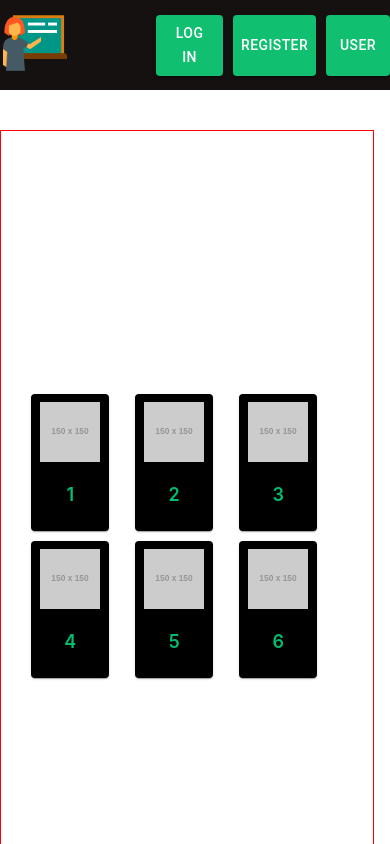
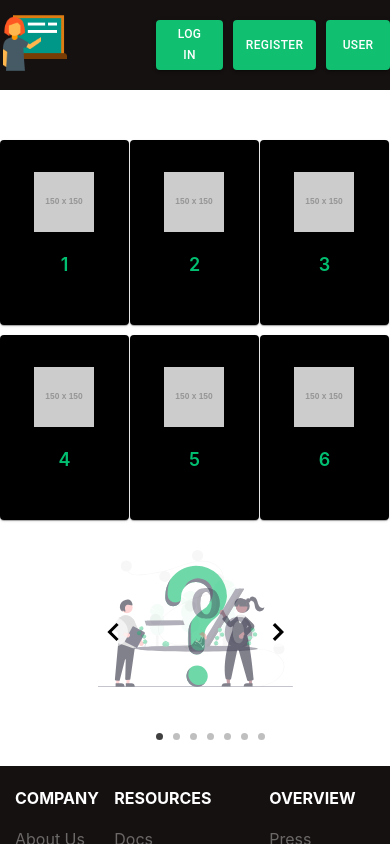
Before and after one commit to Bhargavi952/Quizzy_App, a React (Create React App) app in the folder Front-end/: page / in a window 390 px wide. Shown: the top 844 px of the page. Built offline with nearby package versions, Linux system fonts and the light colour scheme.

Commit message:
home section responsive

```diff
--- a/Front-end/src/Components/HomePage/Category.module.css
+++ b/Front-end/src/Components/HomePage/Category.module.css
@@ -1,27 +1,36 @@
 .categorycard_cont{
     display: flex;
-    justify-content: center;
-    width:80%;
+    justify-content: space-evenly;
     margin-top: 130px;
-    /* margin-left: 300px; */
     align-items: center;
-    padding: 0 30px;
-    height: 650px;
+    /* padding: 0 30px; */
+    height: 750px;
     position: relative;
     z-index: 1;
-    border: 1px solid red;
+    /* border: 1px solid red; */
 
+}
+.categorycard_sub_cont{
+    width: 100%;
+    height: 100%;
 }
 .img{
     width: 100px;
     height: 100px;
 }
+.Grid{
+    justify-content: center;
+    margin-left: 70px;
+}
 @media screen and (max-width: 480px) {
     .categorycard_cont{
-        height: 800px;
+        height: 420px;
     }
     .img{
         width: 60px;
         height: 60px;
     }
+    .Grid{
+        margin-left: 0px;
+    }
   }
--- a/Front-end/src/Components/HomePage/CategoryCard.jsx
+++ b/Front-end/src/Components/HomePage/CategoryCard.jsx
@@ -10,14 +10,17 @@ const useStyles = makeStyles((theme) => ({
     flexGrow: 1,
   },
   paper: {
-    padding: theme.spacing(1),
+    padding: theme.spacing(4),
     textAlign: "center",
     backgroundColor: "black",
-    width: "60%",
+    width: "70%",
     border: "none",
     marginTop: "10px",
+    [theme.breakpoints.down('sm')]: {
+        width: "50%"
+      },
     "&:hover": {
-      transform: "scale(0.5)",
+      transform: "scale(0.9)",
       transition: " 0.3s ease-in-out",
       cursor: "pointer",
     },
@@ -35,12 +38,9 @@ const CategoryCard = () => {
 
   return (
     <div className={styles.categorycard_cont}>
-      <Grid
-        style={{
-            display:"inline-flex",
-            alignItems:"center",
-          justifyContent: "center",
-        }}
+     <div className={styles.categorycard_sub_cont}>
+     <Grid
+     className={styles.Grid}
         container
         spacing={2.5}
       >
@@ -60,6 +60,7 @@ const CategoryCard = () => {
           );
         })}
       </Grid>
+     </div>
     </div>
   );
 };
--- a/Front-end/src/Components/HomePage/Home.jsx
+++ b/Front-end/src/Components/HomePage/Home.jsx
@@ -26,11 +26,11 @@ const Home = () => {
     <div>
     <CategoryCard />
     </div>
-      <div style={{ width: "50%", margin: "auto" ,zIndex:"-1"}}>
+      <div style={{ width: "50%", margin: "auto" }}>
         <Zoom {...zoomOutProperties}>
           {images.map((each, index) => (
-            <div key={index} style={{ width: "100%",zIndex:"-1" }}>
-              <img style={{ objectFit: "cover", width: "100%",zIndex:"-1" }} src={each} />
+            <div key={index} style={{ width: "100%" }}>
+              <img style={{ objectFit: "cover", width: "100%" }} src={each} />
             </div>
           ))}
         </Zoom>
--- a/Front-end/src/Components/LoginPage/Login.jsx
+++ b/Front-end/src/Components/LoginPage/Login.jsx
@@ -68,6 +68,10 @@ export default function Login() {
     <>
      <div className={styles.nav_profile_cont}>
         <img className={styles.img} width="70px" src={logo} alt="Logo" />
+        <button className={styles.btn}>
+          <Link className={styles.link} to='/login'>Register
+          </Link>
+        </button>
       </div>
     <Container className={classes.root} component="main" maxWidth="xs">
       <CssBaseline />
--- a/Front-end/src/Components/LoginPage/Login.module.css
+++ b/Front-end/src/Components/LoginPage/Login.module.css
@@ -5,9 +5,23 @@
     position: fixed;
     top: 0;
     display: flex;
-    justify-content: flex-start;
+    justify-content: space-between;
     align-items: center;
 }
 .img{
     margin-left: 60px;
 }
+.btn{
+    background-color: #11bf71;
+    margin-right: 40px;
+    border: none;
+    outline: none;
+    color: white;
+    height: 30px;
+    width: 100px;
+    border-radius: 10px;
+}
+.link{
+    text-decoration: none;
+    color: white;
+}
--- a/Front-end/src/Components/Navbar/Navbar.jsx
+++ b/Front-end/src/Components/Navbar/Navbar.jsx
@@ -11,6 +11,10 @@ import { makeStyles } from '@material-ui/core/styles';
 const useStyles = makeStyles((theme) => ({
   root: {
     backgroundColor:"#11bf71",
+    [theme.breakpoints.down('sm')]: {
+      height:"50px",
+      fontSize:"12px"
+    },
   },
 }));
 const Navbar = () => {
--- a/Front-end/src/Components/RegisterPage/Register.jsx
+++ b/Front-end/src/Components/RegisterPage/Register.jsx
@@ -3,18 +3,16 @@ import Avatar from "@material-ui/core/Avatar";
 import Button from "@material-ui/core/Button";
 import CssBaseline from "@material-ui/core/CssBaseline";
 import TextField from "@material-ui/core/TextField";
-import Link from "@material-ui/core/Link";
 import Grid from "@material-ui/core/Grid";
 import LockOutlinedIcon from "@material-ui/icons/LockOutlined";
 import Typography from "@material-ui/core/Typography";
 import { makeStyles } from "@material-ui/core/styles";
 import Container from "@material-ui/core/Container";
 import axios from "axios";
-import { Redirect } from "react-router-dom";
+import { Link } from "react-router-dom";
 import { useHistory } from "react-router";
 import logo from '../../Images/logo.png'
 import styles from './Register.module.css'
-import Footer from "../Footer/Footer";
 import Socialmedia from "../Footer/Socialmedia";
 
 const useStyles = makeStyles((theme) => ({
@@ -75,6 +73,10 @@ console.log(data.status)
     <>
     <div className={styles.nav_profile_cont}>
         <img className={styles.img} width="70px" src={logo} alt="Logo" />
+        <button className={styles.btn}>
+          <Link className={styles.link} to='/login'>Login
+          </Link>
+        </button>
       </div>
     <Container className={classes.root} component="main" maxWidth="xs">
       <CssBaseline />
--- a/Front-end/src/Components/RegisterPage/Register.module.css
+++ b/Front-end/src/Components/RegisterPage/Register.module.css
@@ -5,9 +5,23 @@
     position: fixed;
     top: 0;
     display: flex;
-    justify-content: flex-start;
+    justify-content: space-between;
     align-items: center;
 }
 .img{
-    margin-left: 60px;
+    margin-left: 30px;
 }
+.btn{
+    background-color: #11bf71;
+    margin-right: 40px;
+    border: none;
+    outline: none;
+    color: white;
+    height: 30px;
+    width: 100px;
+    border-radius: 10px;
+}
+.link{
+    text-decoration: none;
+    color: white;
+}
```
